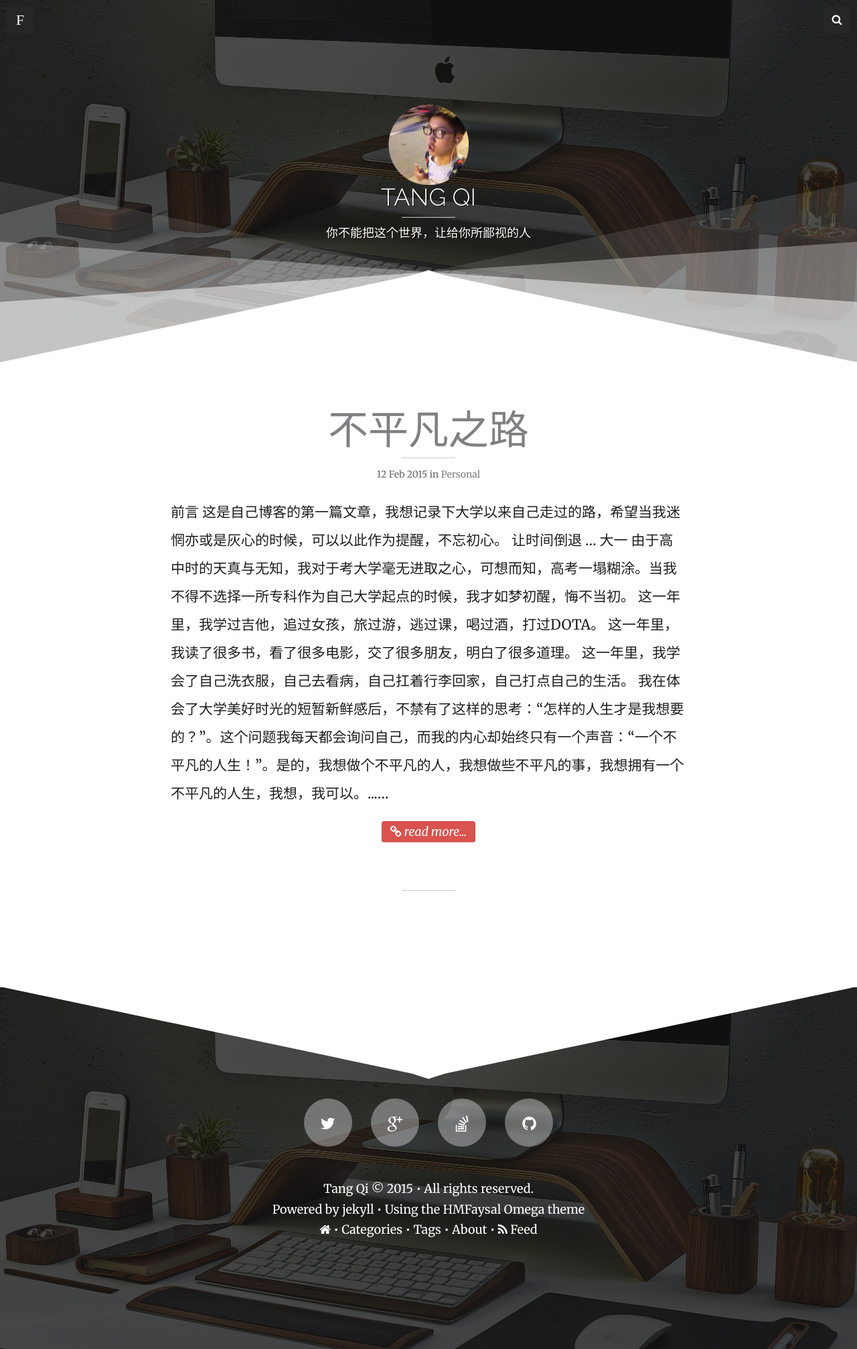
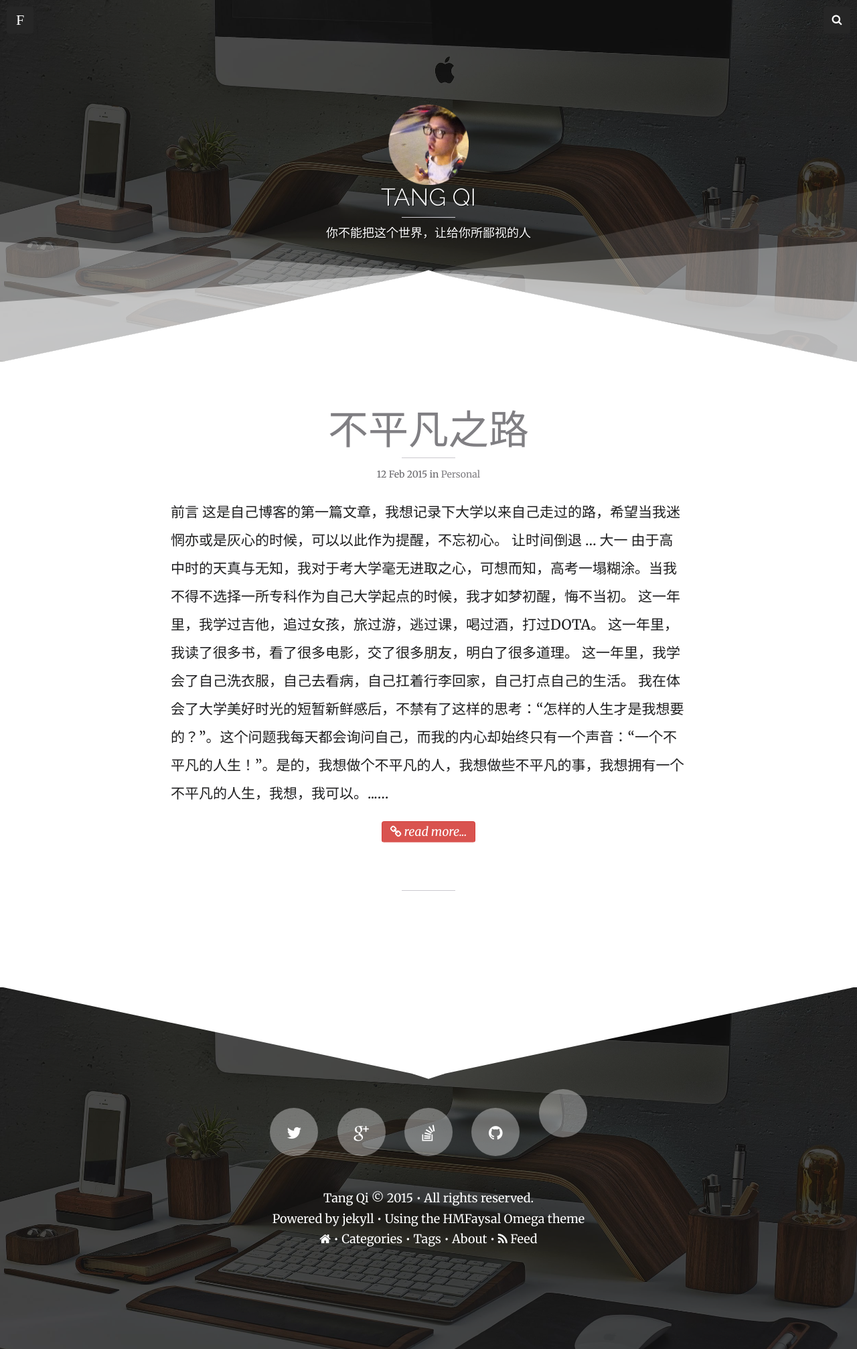
Before and after one commit to hmfaysal/hmfaysal-omega-theme, a Jekyll site: the page built from index.html, in a window 1280 px wide. Shown: the whole page at 67% size. Built offline with Jekyll 4.4.1, drawn with Linux system fonts in a browser that asks for light colours; nearby versions of some CDN libraries; the list of posts is cut into pages by our own code.

```diff
--- a/_includes/footer.html
+++ b/_includes/footer.html
@@ -46,6 +46,11 @@
             {% if site.owner.github %}<li>
                 <a href="http://github.com/{{ site.owner.github }}" data-toggle="tooltip" title="{{ site.owner.name}} on Github" target="_blank">
                     <i class="icon-github"></i>
+                </a>
+            </li>{% endif %}
+            {% if site.owner.weibo %}<li>
+                <a href="http://weibo.com/{{ site.owner.weibo }}" data-toggle="tooltip" title="{{ site.owner.name}} on Weibo" target="_blank">
+                    <i class="fa fa-weibo"></i>
                 </a>
             </li>{% endif %}
         </ul>
```
Also changed, not shown: 1 other file.
